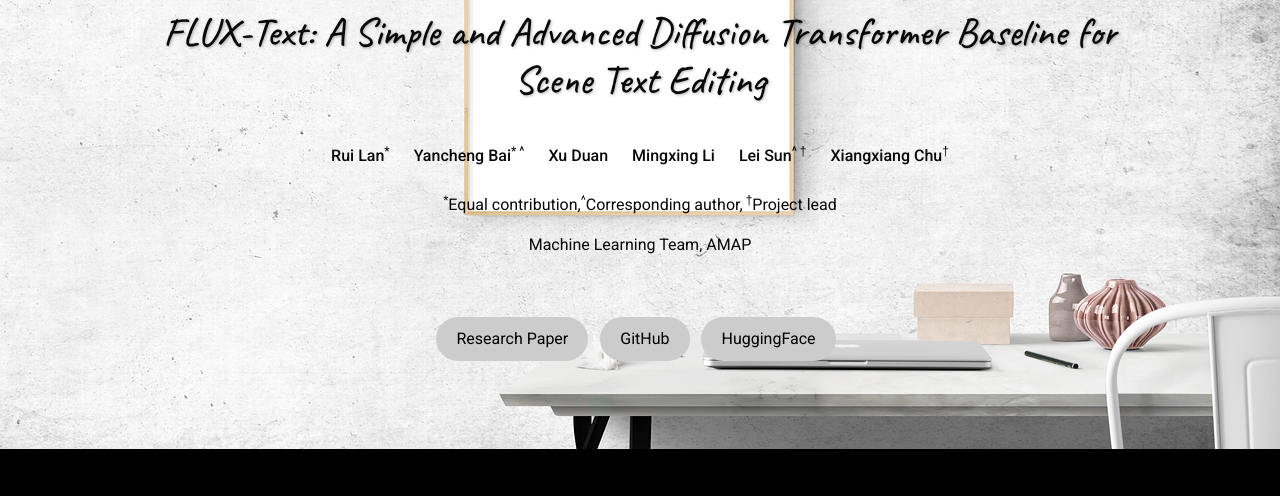
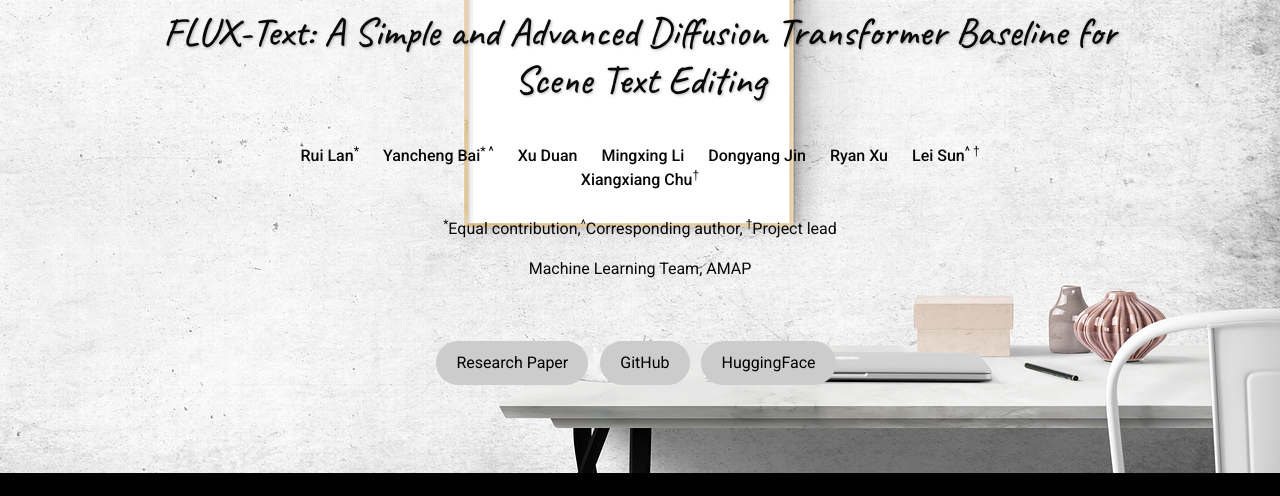
Before and after one commit to AMAP-ML/FLUX-text, a plain HTML site: page index.html in a window 1280 px wide. Shown: the part 260-756 px from the top of the page. Drawn offline with nearby package versions, Linux system fonts and the light colour scheme.

Commit message:
update index.html

```diff
--- a/index.html
+++ b/index.html
@@ -582,6 +582,8 @@
                 <span class="author-block"><a href="https://scholar.google.com/citations?hl=zh-CN&user=Ilx8WNkAAAAJ&view_op=list_works&sortby=pubdate">Yancheng Bai</a><sup>* ^</sup></span>
                 <span class="author-block"><a href="https://scholar.google.com/citations?hl=zh-CN&user=EEUiFbwAAAAJ">Xu Duan</a></span>
                 <span class="author-block"><a href="https://scholar.google.com/citations?hl=zh-CN&user=-pfkprkAAAAJ">Mingxing Li</a></span>
+                <span class="author-block"><a href="https://scholar.google.com/citations?user=1xA5KxAAAAAJ&hl=zh-CN">Dongyang Jin</a></span>
+                <span class="author-block"><a href="https://scholar.google.com/citations?user=MDrO_twAAAAJ&hl=en&oi=ao">Ryan Xu</a></span>
                 <span class="author-block"><a href="https://allylei.github.io">Lei Sun</a><sup>^ &dagger;</sup></span>
                 <span class="author-block"><a href="https://scholar.google.com/citations?hl=zh-CN&user=jn21pUsAAAAJ&view_op=list_works&sortby=pubdate">Xiangxiang Chu</a><sup>&dagger;</sup></span>
             </div>
```
